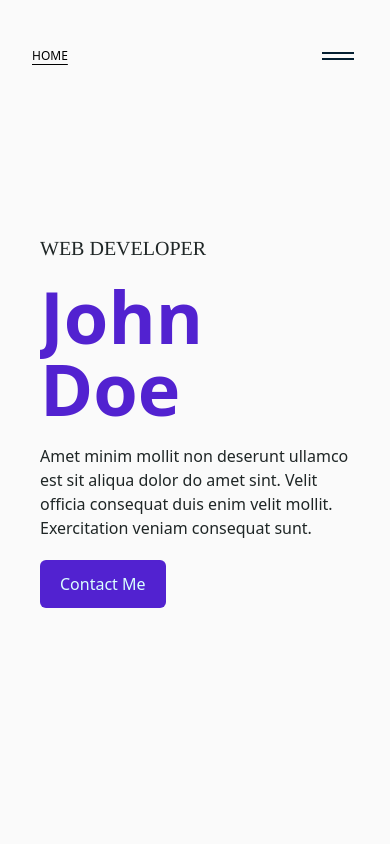
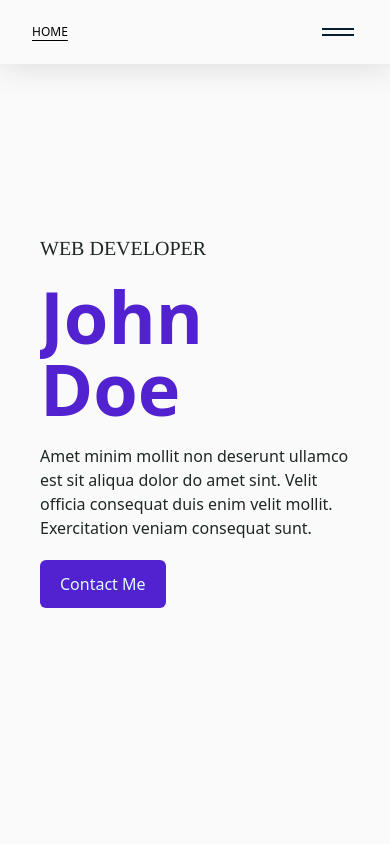
Before and after one commit to francociprian/example, a React (Create React App) app: page / in a window 390 px wide. Shown: the top 844 px of the page. Built offline with nearby package versions, Linux system fonts and the light colour scheme.

Commit message:
Updating responsive menu

```diff
--- a/src/components/Header.js
+++ b/src/components/Header.js
@@ -10,9 +10,12 @@ const Header = ({ menuState, setMenuState }) => {
   }, [location, setMenuState])
 
   return (
-    <header className="absolute w-full z-99 px-[88px] 768Max:px-8 text-black dark:text-[#f6f6f6]">
-      <div className="container fluid">
-        <div className="h-28 flex items-center justify-between">
+    <header className="fixed w-full z-99  876Max:px-8 text-black dark:text-[#f6f6f6] dark:bg-[#041F31] bg-[#FAFAFA] shadow-sLight dark:shadow-sDark">
+      <div
+        // className="container"
+        className='w-4/5 mx-auto 876Max:w-full'
+        >
+        <div className="h-20 876Max:h-16 flex items-center justify-between">
           <NavLink
             className={
               (navData) => navData.isActive ?
```
